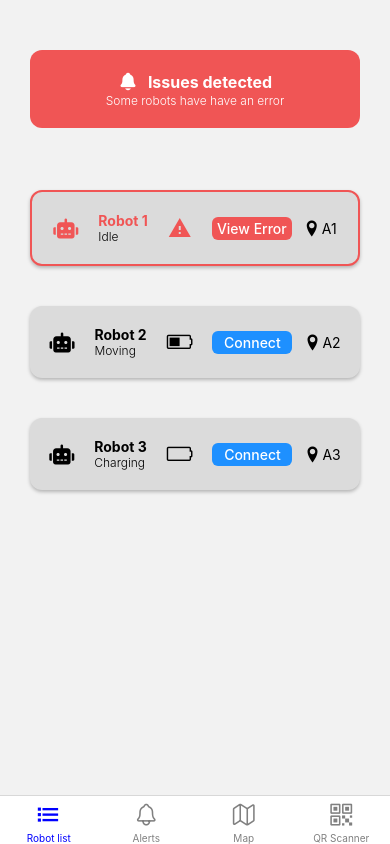
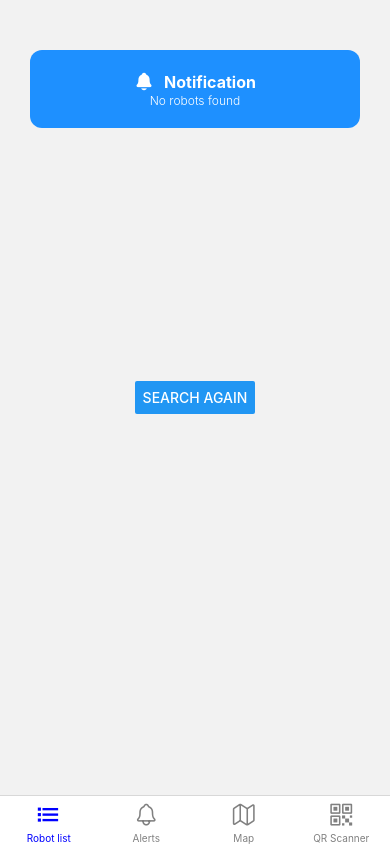
Before and after one commit to alegro91/Control-system-for-omnidrive-robot, a React Native app: screen /NetworkScanner in a window 390 px wide. Built offline with nearby package versions, Linux system fonts and the light colour scheme; no server answers; what expo-notifications would draw is missing.

Commit message:
Added dynamic notifications

```diff
--- a/src/components/NetworkScanner/index.js
+++ b/src/components/NetworkScanner/index.js
@@ -23,6 +23,7 @@ import { MaterialIcons } from "@expo/vector-icons";
 
 import ErrorModal from "../ErrorModal";
 import ErrorNotification from "../ErrorNotification";
+import Notification from "../Notification";
 
 /**
  * NetworkScanner component that scans the network for robots and displays them in a list view,
@@ -30,7 +31,7 @@ import ErrorNotification from "../ErrorNotification";
  * @returns
  */
 function NetworkScanner() {
-  const [isLoading, setIsLoading] = useState(false); // Set loading to true on component mount
+  const [isLoading, setIsLoading] = useState(true); // Set loading to true on component mount
 
   /* Robot config */
   const ROBOT_IP = "192.168.100.95";
@@ -47,6 +48,7 @@ function NetworkScanner() {
   /*
    * Fetch dummy robot data
    */
+  /*
   useEffect(() => {
     setRobotData([
       {
@@ -82,7 +84,7 @@ function NetworkScanner() {
       },
     ]);
   }, []);
-
+*/
   // Test code to add/remove errors from Robot 1
   /*
   useEffect(() => {
@@ -285,6 +287,16 @@ function NetworkScanner() {
   return (
     <>
       <ErrorNotification robotData={robotData} />
+      <Notification
+        header={"Notification"}
+        message={"Searching for robots..."}
+        visible={isLoading}
+      />
+      <Notification
+        header={"Notification"}
+        message={"No robots found"}
+        visible={!isLoading && robotData.length === 0}
+      />
       <ErrorModal
         selectedError={selectedError}
         modalVisible={modalVisible}
@@ -305,7 +317,6 @@ function NetworkScanner() {
           />
         ) : (
           <View>
-            <Text>No robots found</Text>
             <Button title="Search Again" onPress={fetchData} />
           </View>
         )}
--- /dev/null
+++ b/src/components/Notification/index.js
@@ -0,0 +1,98 @@
+import React, { useState, useRef, useEffect } from "react";
+import {
+  Animated,
+  View,
+  Text,
+  StyleSheet,
+  Easing,
+  Platform,
+} from "react-native";
+import { Ionicons } from "@expo/vector-icons";
+
+const Notification = ({ header, message, visible }) => {
+  const notificationAnim = useRef(new Animated.Value(-100)).current;
+
+  useEffect(() => {
+    if (visible) {
+      Animated.timing(notificationAnim, {
+        toValue: 0,
+        duration: 500,
+        easing: Easing.out(Easing.ease),
+        useNativeDriver: true,
+      }).start();
+    } else {
+      Animated.timing(notificationAnim, {
+        toValue: -150,
+        duration: 500,
+        easing: Easing.out(Easing.ease),
+        useNativeDriver: true,
+      }).start();
+    }
+  }, [visible]);
+
+  const renderNotification = () => (
+    <Animated.View
+      style={[
+        styles.notificationContainer,
+        {
+          transform: [
+            {
+              translateY: notificationAnim,
+            },
+          ],
+        },
+      ]}
+    >
+      <View
+        style={{
+          width: "100%",
+          backgroundColor: "#1E90FF",
+          borderRadius: 12,
+        }}
+      >
+        <View style={styles.notificationContent}>
+          <Ionicons name="notifications" size={20} color="white" />
+          <Text style={styles.notificationTitle}>{header}</Text>
+        </View>
+        <Text style={styles.notificationSubtitle}>{message}</Text>
+      </View>
+    </Animated.View>
+  );
+
+  return renderNotification();
+};
+
+const styles = StyleSheet.create({
+  notificationContainer: {
+    position: "absolute",
+    top: 20,
+    left: 0,
+    right: 0,
+    zIndex: 2,
+    justifyContent: "center",
+    alignItems: "center",
+    padding: 30,
+    width: "100%",
+  },
+  notificationContent: {
+    flexDirection: "row",
+    alignItems: "center",
+    justifyContent: "center",
+    paddingTop: 20,
+  },
+  notificationTitle: {
+    fontSize: 16,
+    fontWeight: "bold",
+    paddingLeft: 10,
+    color: "#FFFFFF",
+  },
+  notificationSubtitle: {
+    fontSize: 12,
+    fontWeight: "300",
+    color: "#FFFFFF",
+    paddingBottom: 20,
+    textAlign: "center",
+  },
+});
+
+export default Notification;
```
